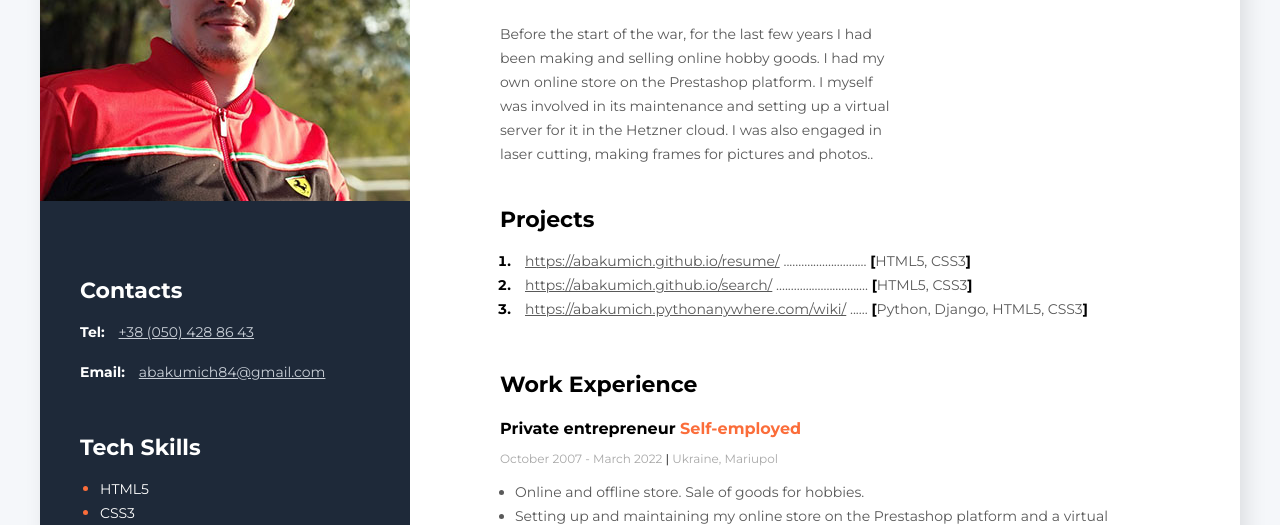
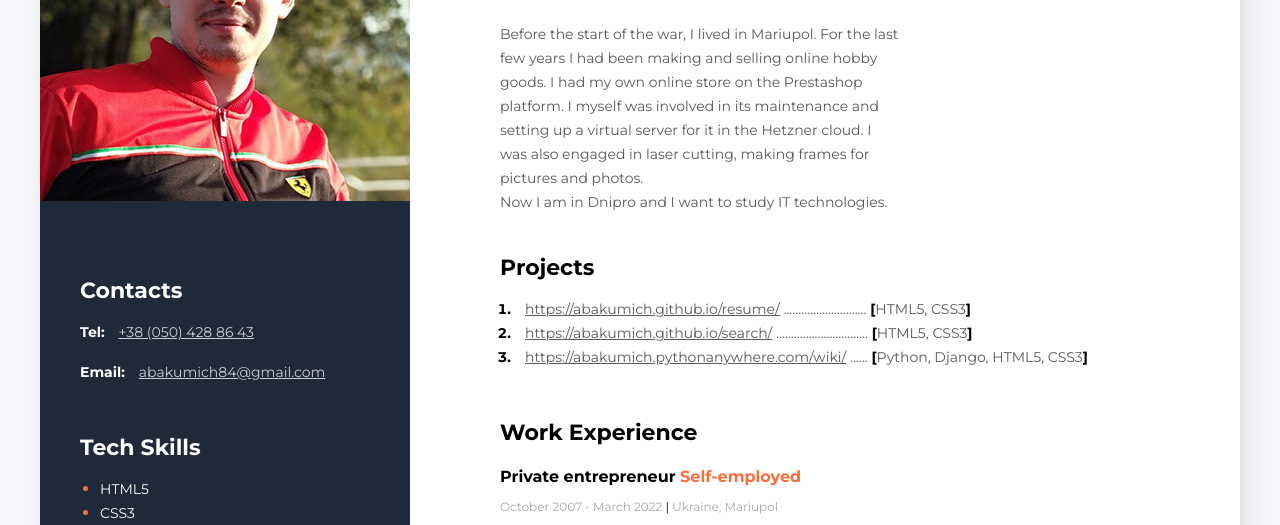
Before and after one commit to abakumich/resume, a plain HTML site: page index.html in a window 1280 px wide. Shown: the part 201-726 px from the top of the page. Drawn offline with Linux system fonts and the light colour scheme.

Commit message:
second commit

```diff
--- a/index.html
+++ b/index.html
@@ -21,10 +21,11 @@
                     Andrey Isaev
                 </h1>
                 <p class="about-description">
-                    Before the start of the war, for the last few years I had been making and selling online hobby goods. I had
+                    Before the start of the war, I lived in Mariupol. For the last few years I had been making and selling online hobby goods. I had
                     my own online store on the Prestashop platform. I myself was involved in its maintenance and setting up a virtual server
                     for it in the Hetzner cloud.
-                    I was also engaged in laser cutting, making frames for pictures and photos..
+                    I was also engaged in laser cutting, making frames for pictures and photos.
+                    <br>Now I am in Dnipro and I want to study IT technologies.
                 </p>
             </div>
             <!-- projects -->
```
